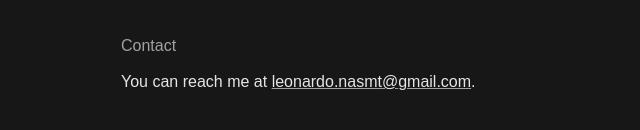
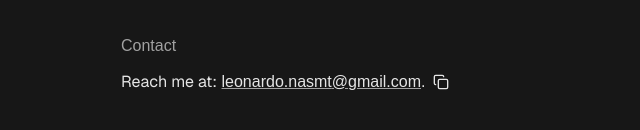
Before and after one commit to leonardonasc/portfolio, a Next.js app: page / in a window 1280 px wide. Shown: the part 822-952 px from the top of the page, without its empty margins (319-959 px from the left). Built offline with nearby package versions, Linux system fonts and the light colour scheme.

Commit message:
small ui, email copy

```diff
--- a/src/components/content.tsx
+++ b/src/components/content.tsx
@@ -1,3 +1,4 @@
+import CopyMail from "./copy-mail";
 import Language from "./language-selector";
 import Projects from "./projects";
 
@@ -33,7 +34,10 @@ export default function Content() {
             </div>
             <div className="flex flex-col gap-y-1">
                 <h3 className="mb-2 text-md text-neutral-400">Contact</h3>
-                <p className="">You can reach me at <span className="underline decoration-neutral-400">{user}{at}{domain}</span>.</p>
+                <div className="flex gap-x-2">
+                    <p className=""><span className="font-sans">Reach me at:</span> <span className="underline decoration-neutral-400">{user}{at}{domain}</span>. </p>
+                    <CopyMail />
+                </div>
             </div>
         </div>
     )
--- /dev/null
+++ b/src/components/copy-mail.tsx
@@ -0,0 +1,33 @@
+"use client"
+
+import { Copy, CopyCheck } from "lucide-react"
+import { useState } from "react";
+
+export default function CopyMail() {
+
+    const [copy, setCopy] = useState(false);
+    const user = "leonardo.nasmt";
+    const at = "@";
+    const domain = "gmail.com";
+
+    return (
+        <button
+            onClick={() => {
+                navigator.clipboard.writeText(`${user}${at}${domain}`)
+                setCopy(true);
+                setTimeout(() => setCopy(false), 2000);
+            }}
+            className="hover:cursor-pointer"
+        >
+            {copy ? (
+                <span className="flex items-center gap-x-1 text-green-400">
+                    <CopyCheck size={16} />
+                </span>
+            ) : (
+                <span className="flex items-center gap-x-1 hover:text-neutral-200">
+                    <Copy size={16} />
+                </span>
+            )}
+        </button>
+    )
+}
```
Also changed, not shown: 1 other file (tests, documents, lock files or other folders).
